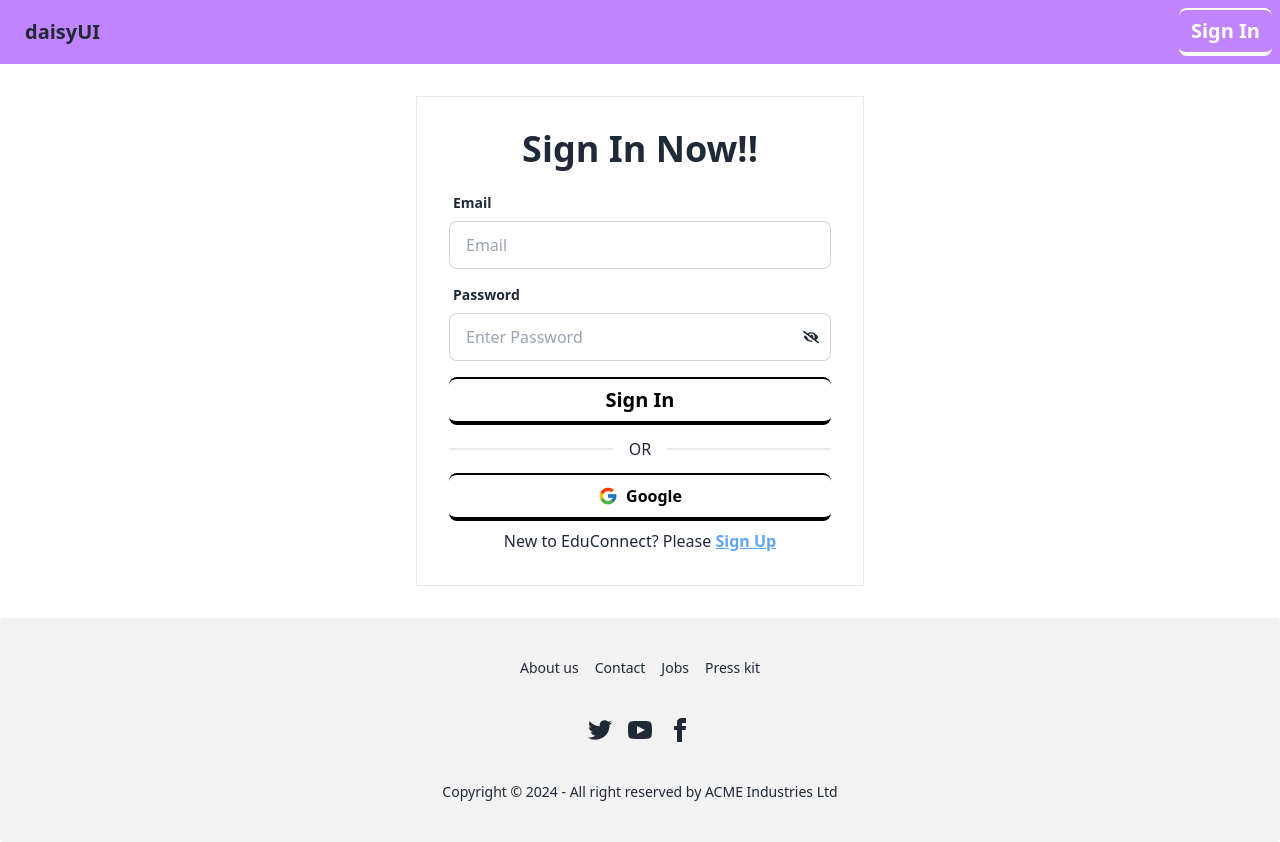
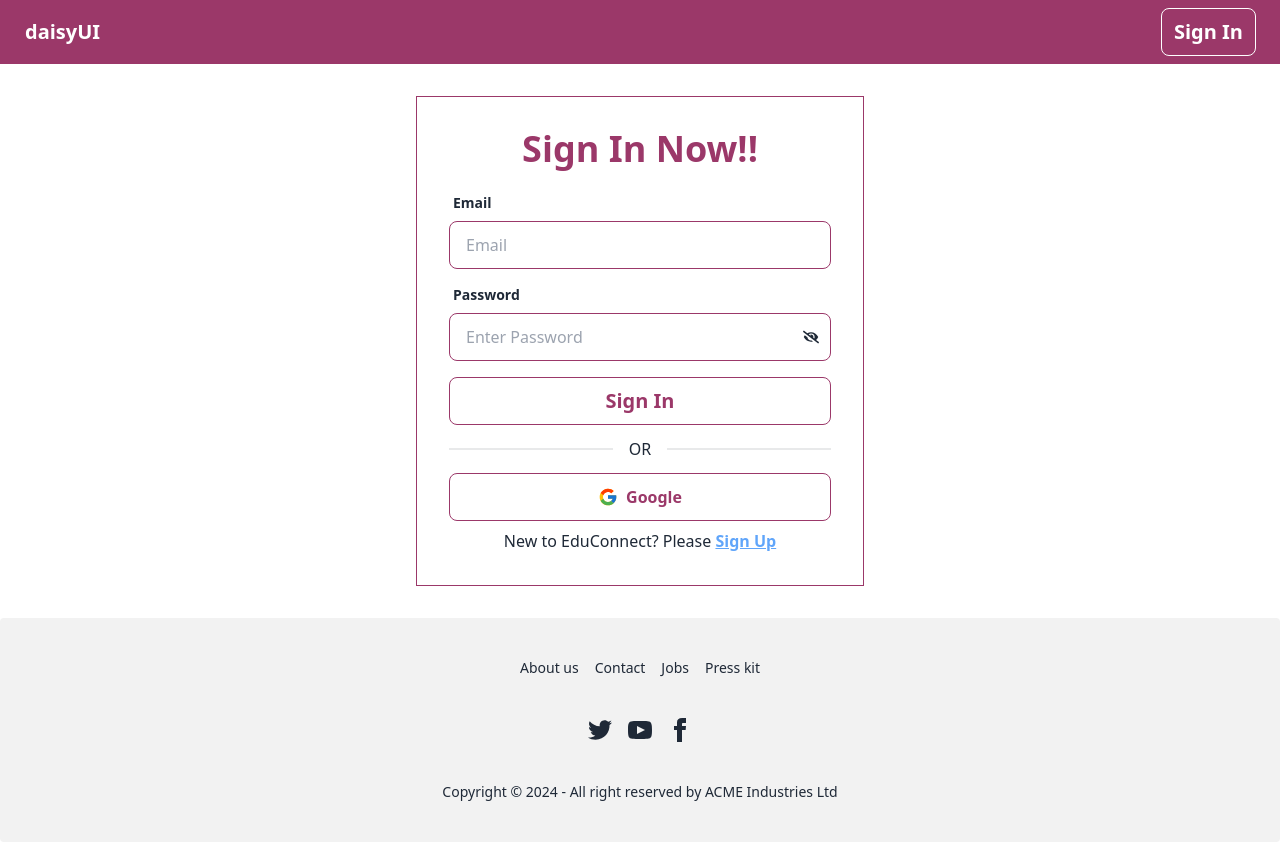
Before and after one commit to HFsa-RaShid/scic-job-task, a React (Vite) app: page /login in a window 1280 px wide. Built offline with nearby package versions, Linux system fonts and the light colour scheme; no server answers.

Commit message:
search added

```diff
--- a/src/Components/Home/ProductCards.jsx
+++ b/src/Components/Home/ProductCards.jsx
@@ -34,7 +34,7 @@ const ProductCards = ({product}) => {
     </div>
     <p>{creationDate}</p>
     <div className="card-actions justify-end">
-      <button className="btn btn-primary">Buy Now</button>
+      <button className="px-3 py-2 border border-[#eba9ca] text-[#b30059] rounded-md font-medium">Buy Now</button>
     </div>
   </div>
 </div>
--- a/src/Components/Navbar/Navbar.jsx
+++ b/src/Components/Navbar/Navbar.jsx
@@ -18,18 +18,18 @@ const Navbar = () => {
           });
       };
     return (
-        <div className="navbar bg-purple-400 flex justify-between">
-            <NavLink to='/' className="btn btn-ghost text-xl">daisyUI</NavLink>
+        <div className="navbar bg-[#9b3869]  flex justify-between">
+            <NavLink to='/' className="btn btn-ghost text-xl text-white">daisyUI</NavLink>
 
             {user ? (
             <>
 
-            <button onClick={handleSignOut} className="btn btn-outline border-0 border-b-4 border-t-2 border-white text-[14px] md:text-[18px] text-white  px-2  font-bold">Sign Out</button>
+            <button onClick={handleSignOut} className="btn btn-outline border border-white text-[14px] md:text-[18px] text-white  px-2 mr-4  font-bold hover:bg-white hover:text-[#9b3869]">Sign Out</button>
             </>
 
           ) : (
             <NavLink to='/login'>
-              <button className="btn btn-outline border-0 border-b-4 border-t-2 border-white text-white px-3 text-xl font-bold">Sign In</button>
+              <button className="btn btn-outline border border-white text-white px-3 text-xl font-bold mr-4 hover:bg-white hover:text-[#9b3869]">Sign In</button>
             </NavLink>
           )}
 
--- a/src/Components/SignUp/SignUp.jsx
+++ b/src/Components/SignUp/SignUp.jsx
@@ -55,8 +55,8 @@ const SignUp = () => {
             <div className="">
 
                 <div className=" bg-base-100 flex mx-auto items-center max-w-md">
-                    <form className="card-body w-full border my-8" onSubmit={handleSubmit(onSubmit)}>
-                        <h1 className="text-4xl text-center font-bold mb-2">Sign Up Here!!</h1>
+                    <form className="card-body border border-[#9b3869] w-full  my-8" onSubmit={handleSubmit(onSubmit)}>
+                        <h1 className="text-4xl text-[#9b3869] text-center font-bold mb-2">Sign Up Here!!</h1>
                         <div className="form-control mb-1">
                             <label className="label">
                                 <span className="label-text font-bold">Name</span>
@@ -66,7 +66,7 @@ const SignUp = () => {
                                 name="name"
                                 {...register("name", { required: true })}
                                 placeholder="Name"
-                                className="input input-bordered"
+                                className="input border border-[#9b3869]"
                             />
                             {errors.name && <span className="text-red-700 italic">Name is required</span>}
                         </div>
@@ -79,7 +79,7 @@ const SignUp = () => {
                                 name="email"
                                 {...register("email", { required: true })}
                                 placeholder="Email"
-                                className="input input-bordered"
+                                className="input border border-[#9b3869]"
                             />
                             {errors.email && <span className="text-red-700 italic">Email is required</span>}
                         </div>
@@ -97,7 +97,7 @@ const SignUp = () => {
                                     maxLength: 20
                                 })}
                                 placeholder="Password"
-                                className="input input-bordered"
+                                className="input border border-[#9b3869]"
                             />
                             {errors.password?.type === 'required' && <span className="text-red-700 italic">Password is required</span>}
                             {errors.password?.type === 'minLength' && <span className="text-red-700 italic">Password must be 6 characters</span>}
@@ -106,7 +106,7 @@ const SignUp = () => {
                         </div>
 
                         <div className="form-control mt-1">
-                            <button type="submit" value="sign Up" className="btn btn-outline border-0 border-b-4 border-t-2 border-black text-black px-3 text-xl font-bold w-full">Sign Up</button>
+                            <button type="submit" value="sign Up" className="btn btn-outline border border-[#9b3869] text-[#9b3869] px-3 text-xl font-bold w-full hover:bg-[#9b3869] hover:text-white">Sign Up</button>
                         </div>
                         <p className="text-center mt-1">
                             Already have an account? Please <Link to="/login">
--- a/src/Components/signIn/GoogleLogin.jsx
+++ b/src/Components/signIn/GoogleLogin.jsx
@@ -38,7 +38,7 @@ const GoogleLogin = () => {
 
     return (
         <div>
-            <div className="btn btn-outline border-0 border-b-4 border-t-2 border-black text-black px-8 text-xl font-bold w-full flex items-center">
+            <div className="btn btn-outline border border-[#9b3869] text-[#9b3869]  px-8 text-xl font-bold w-full flex items-center hover:bg-[#9b3869] hover:text-white">
                     <FcGoogle />
                     <button type="button" onClick={handleGoogleLogIn} className="font-bold text-[16px]">Google</button>
                 </div>
--- a/src/Components/signIn/LogIn.jsx
+++ b/src/Components/signIn/LogIn.jsx
@@ -41,22 +41,23 @@ const LogIn = () => {
         <div className="">
 
 
-            <div className="  max-w-md  bg-base-100 flex items-center  mx-auto ">
+            <div className="max-w-md  bg-base-100 flex items-center mx-auto ">
 
-            <form className="card-body border my-8" onSubmit={handleSignIn}>
-            <h1 className="text-4xl text-center font-bold mb-2">Sign In Now!!</h1>
+            <form className="card-body border border-[#9b3869] my-8" onSubmit={handleSignIn}>
+            <h1 className="text-4xl text-center font-bold mb-2 text-[#9b3869]">Sign In Now!!</h1>
                 <div className="form-control">
                 <label className="label">
                     <span className="label-text font-bold">Email</span>
                 </label>
-                <input type="email" name='email' placeholder="Email" className="input input-bordered" required />
+                <input type="email" name='email' placeholder="Email" className="input
+                 border border-[#9b3869]" required />
                 </div>
                 <div className="form-control">
                 <label className="label">
                     <span className="label-text font-bold">Password</span>
                 </label>
                 <div className="flex relative">
-                     <input type={showPassword ? "text" : "password"} name="password" placeholder="Enter Password" className="input input-bordered w-full" required />
+                     <input type={showPassword ? "text" : "password"} name="password" placeholder="Enter Password" className="input w-full border border-[#9b3869]" required />
                     <button type="button" className="absolute right-3 top-4" onClick={() => setShowPassword(!showPassword)}>{showPassword ? <FaEye /> : <FaEyeSlash />}
                     </button>
                 </div>
@@ -68,7 +69,7 @@ const LogIn = () => {
                 </div>
                 <div className="form-control mt-2">
 
-                <button type="submit" className="btn btn-outline border-0 border-b-4 border-t-2 border-black text-black px-3 text-xl font-bold w-full">Sign In</button>
+                <button type="submit" className="btn btn-outline  border border-[#9b3869] text-[#9b3869] px-3 text-xl font-bold w-full hover:bg-[#9b3869] hover:text-white">Sign In</button>
                 <div className="divider">OR</div>
 
                 <GoogleLogin></GoogleLogin>
```
Also changed, not shown: src/Components/Home/Home.jsx (+97 -2 lines), src/hooks/useProducts.jsx (+23 -0 lines).
